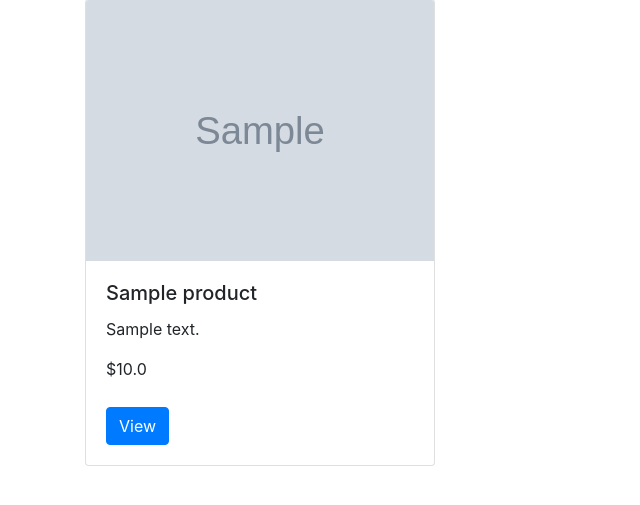
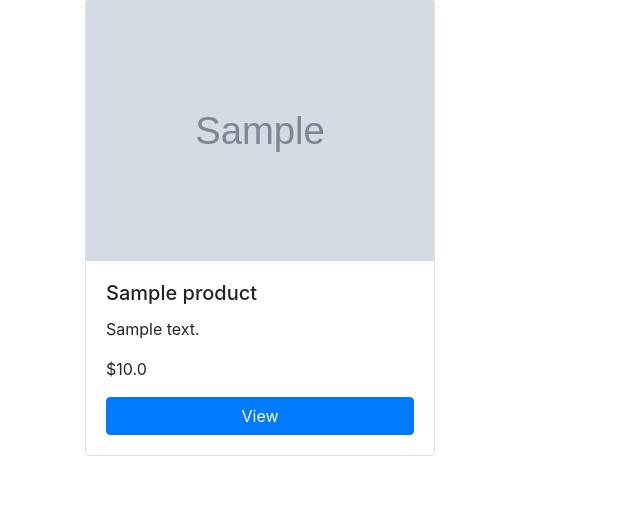
Before and after one commit to lekiet1214/IE221.P11, a Django app: page / in a window 1280 px wide. Shown: the part 201-706 px from the top of the page, without its empty margins (0-640 px from the left). Run offline with Django 5.2, Linux system fonts and the light colour scheme; tables that the repository leaves empty hold one stand-in row (values such as "Sample post"); grey boxes marked "Sample" are stand-in pictures; some libraries are stand-ins or nearby versions.

Commit message:
allow image_url and uniform product card

```diff
--- a/store/models.py
+++ b/store/models.py
@@ -9,10 +9,9 @@ class Product(models.Model):
     price = models.FloatField()
     stock = models.PositiveIntegerField()
     image = models.ImageField(upload_to='products/', null=True, blank=True)
-
+    image_url = models.URLField(null=True, blank=True)
     def __str__(self):
         return self.name
-
 
 # CartItem Model
 class CartItem(models.Model):
--- a/templates/store/home.html
+++ b/templates/store/home.html
@@ -6,15 +6,18 @@
     <p>Check out our products:</p>
     <div class="row">
         {% for product in products %}
-            <div class="col-4">
-                <div class="card mb-4">
-                    <img src="{{ product.image.url }}" class="card-img-top" alt="{{ product.name }}">
-                    <div class="card-body">
-                        <h5 class="card-title
-                        ">{{ product.name }}</h5>
+            <div class="col-12 col-md-4 mb-4">
+                <div class="card h-100">  <!-- h-100 ensures all cards have the same height -->
+                    {% if product.image %}
+                        <img src="{{ product.image.url }}" class="card-img-top" alt="{{ product.name }}">
+                    {% elif product.image_url %}
+                        <img src="{{ product.image_url }}" class="card-img-top" alt="{{ product.name }}">
+                    {% endif %}
+                    <div class="card-body d-flex flex-column">
+                        <h5 class="card-title">{{ product.name }}</h5>
                         <p class="card-text">{{ product.description }}</p>
                         <p class="card-text">${{ product.price }}</p>
-                        <a href="{% url 'product' product.id %}" class="btn btn-primary">View</a>
+                        <a href="{% url 'product' product.id %}" class="btn btn-primary mt-auto">View</a>  <!-- mt-auto pushes the button to the bottom -->
                     </div>
                 </div>
             </div>
```
Also changed, not shown: templates/store/product.html (+7 -1 lines).
